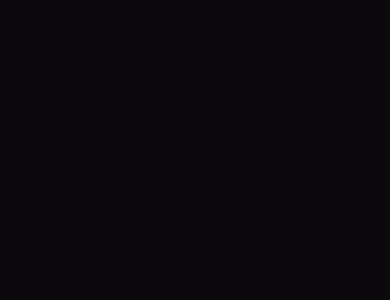
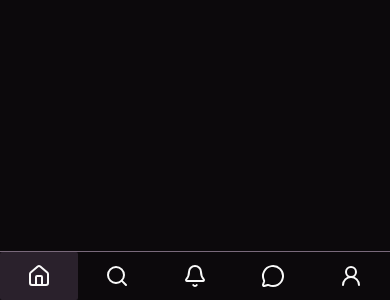
Before and after one commit to Dewiin/agora, a React (Vite) app: page / in a window 390 px wide. Shown: the part 544-844 px from the top of the page. Built offline with nearby package versions, Linux system fonts and the light colour scheme.

Commit message:
feat: mobile navbar

```diff
--- a/src/App.css
+++ b/src/App.css
@@ -5,4 +5,6 @@
 
 #root {
   height: 100%;
+  max-width: 1280px;
+  margin: auto;
 }
--- a/src/App.tsx
+++ b/src/App.tsx
@@ -9,7 +9,7 @@
   return (
     <Routes>
       <Route element={<AppLayout />}>
-        <Route index element={<HomeScreen />} />
+        <Route path='/*' element={<HomeScreen />} />
       </Route>
     </Routes>
   )
--- a/src/components/screens/AppLayout/AppLayout.tsx
+++ b/src/components/screens/AppLayout/AppLayout.tsx
@@ -1,8 +1,7 @@
 import { Outlet } from "react-router"
 
 // components
-import { MobileLeftSidebar } from "./MobileSidebar/MobileLeftSidebar"
-import { MobileRightSidebar } from "./MobileSidebar/MobileRightSidebar"
+import { MobileSidebar } from "./MobileSidebar/MobileSidebar"
 import { LeftSidebar } from "./Sidebar/LeftSidebar"
 import { RightSidebar } from "./Sidebar/RightSidebar"
 
@@ -14,11 +13,11 @@
 
     return (
         <div
-        className="w-full h-screen flex"
+        className={`w-full h-screen flex ${isMobile && "flex-col"}`}
         >
-            {isMobile ? <MobileLeftSidebar /> : <LeftSidebar />}
+            {!isMobile && <LeftSidebar />}
             <Outlet />
-            {isMobile ? <MobileRightSidebar /> : <RightSidebar />}
+            {isMobile ? <MobileSidebar /> : <RightSidebar />}
         </div>
     )
 }
--- /dev/null
+++ b/src/components/screens/AppLayout/MobileSidebar/MobileSidebar.tsx
@@ -0,0 +1,61 @@
+import { useLocation, useNavigate } from "react-router"
+
+// icons
+import {
+    House,
+    Search,
+    MessageCircle,
+    Bell,
+    UserRound,
+} from "lucide-react"
+import { useEffect } from "react";
+
+const navigationMenu = [
+    {
+        "path": "/",
+        "icon": <House size={24} />
+    },
+    {
+        "path": "/search",
+        "icon": <Search size={24} />
+    },
+    {
+        "path": "/notifications",
+        "icon": <Bell size={24} />
+    },
+    {
+        "path": "/messages",
+        "icon": <MessageCircle size={24} />
+    },
+    {
+        "path": "/profile",
+        "icon": <UserRound size={24} />
+    },
+]
+
+export function MobileSidebar() {
+    const navigate = useNavigate();
+    const location = useLocation();
+    console.log(location);
+    useEffect(() => {
+        const pathname = location.pathname;
+
+    }, [location]);
+
+    return (
+        <div
+        className="flex"
+        >
+            {navigationMenu.map(({path, icon}) => (
+                <div
+                className={`${location.pathname === path && "bg-accent"}
+                flex-1 cursor-pointer py-3 rounded-xs
+                duration-150 *:m-auto`}
+                onClick={() => navigate(path)}
+                >
+                    {icon}
+                </div>
+            ))}
+        </div>
+    )
+}
--- a/src/components/screens/AppLayout/Sidebar/LeftSidebar.tsx
+++ b/src/components/screens/AppLayout/Sidebar/LeftSidebar.tsx
@@ -1,8 +1,14 @@
+import { useNavigate } from "react-router"
+
+export function LeftSidebar() {
+    const navigate = useNavigate();
+
+    return (
+        <div
+        className="w-2xs"
+        >
 
 
-export function LeftSidebar() {
-    return (
-        <>
-        </>
+        </div>
     )
 }
--- a/src/components/screens/AppLayout/Sidebar/RightSidebar.tsx
+++ b/src/components/screens/AppLayout/Sidebar/RightSidebar.tsx
@@ -2,7 +2,11 @@
 
 export function RightSidebar() {
     return (
-        <>
-        </>
+        <div
+        className="w-sm"
+        >
+
+
+        </div>
     )
 }
--- a/src/components/screens/HomeScreen/HomeScreen.tsx
+++ b/src/components/screens/HomeScreen/HomeScreen.tsx
@@ -1,9 +1,17 @@
+import { useNavigate } from "react-router"
 
+// context
+import { useUI } from "@/contexts/UIContext"
 
 export function HomeScreen() {
+    const { isMobile } = useUI();
+
     return (
-        <>
+        <div
+        className={`flex-1
+        ${isMobile ? "border-b-1" : "border-x-1"} border-sidebar-ring`}
+        >
 
-        </>
+        </div>
     )
 }
```
Also changed, not shown: src/components/screens/AppLayout/MobileSidebar/MobileLeftSidebar.tsx (deleted, +0 -8 lines), src/components/screens/AppLayout/MobileSidebar/MobileRightSidebar.tsx (deleted, +0 -8 lines).
